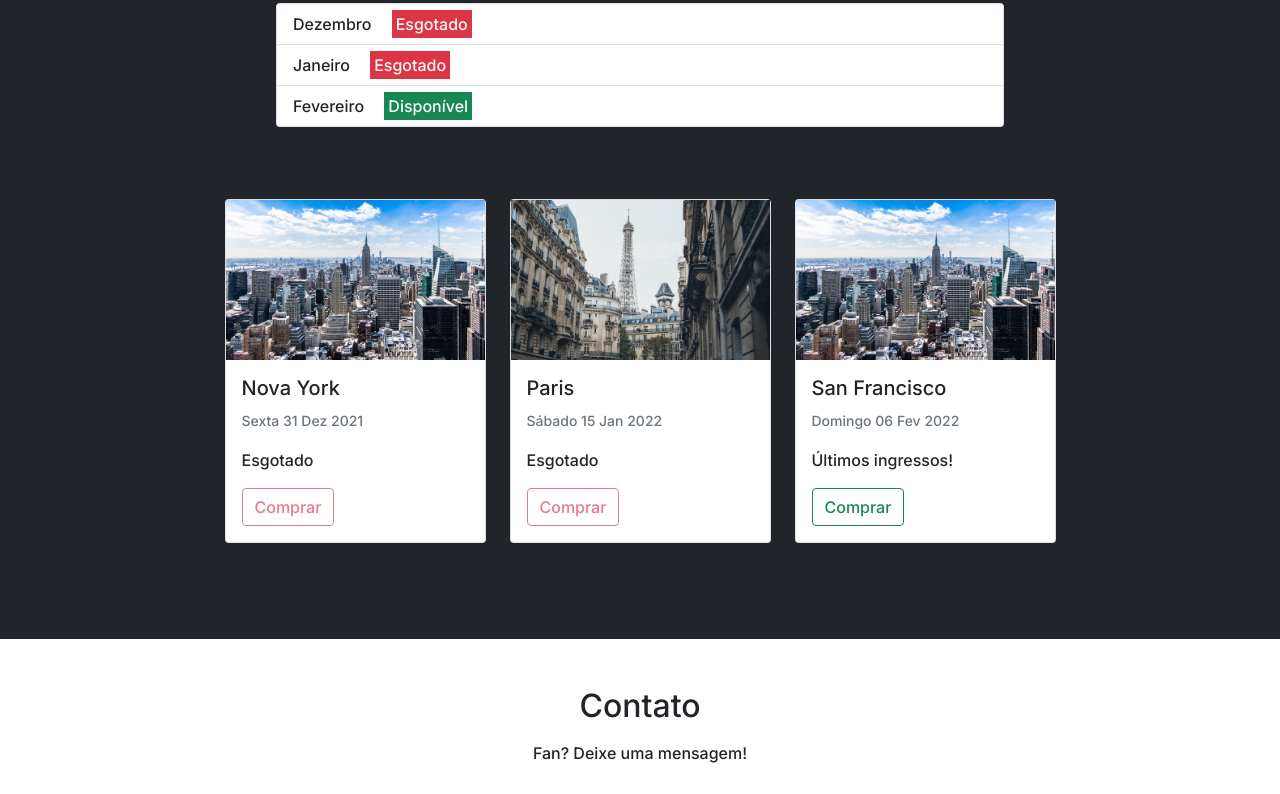
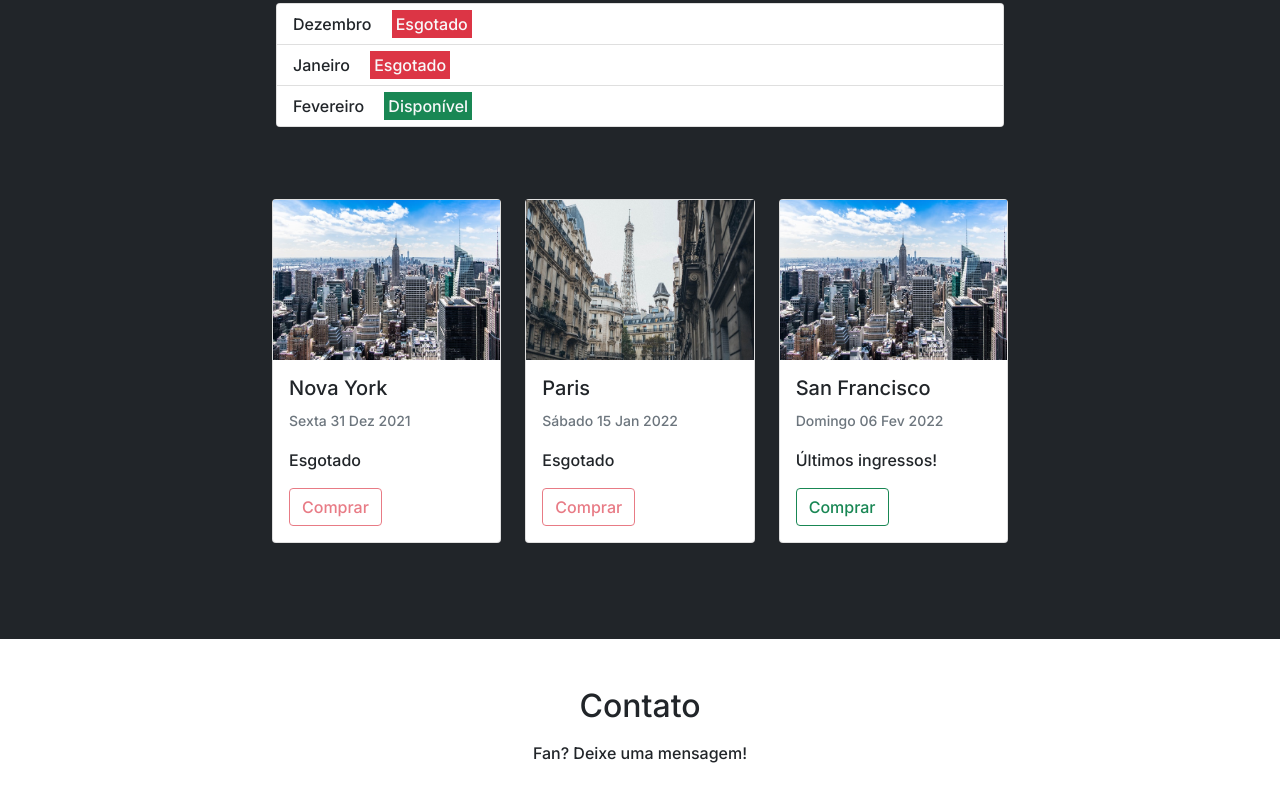
Before and after one commit to William-AViana/bootstrap, a plain HTML site: page index.html in a window 1280 px wide. Shown: the part 1366-2160 px from the top of the page. Drawn offline with Linux system fonts and the light colour scheme.

Commit message:
add new site name and adjusting layout

```diff
--- a/index.html
+++ b/index.html
@@ -5,7 +5,7 @@
   <meta charset="UTF-8">
   <meta http-equiv="X-UA-Compatible" content="IE=edge">
   <meta name="viewport" content="width=device-width, initial-scale=1.0">
-  <title>Site Banda Show</title>
+  <title>Site Banda do William</title>
   <link rel="stylesheet" href="bootstrap/css/bootstrap.min.css">
   <link rel="stylesheet" href="./css/style.css">
   <link rel="preconnect" href="https://fonts.googleapis.com">
@@ -102,9 +102,11 @@
       </div>
 
       <br>
-
-      <div class="row justify-content-center py-5">
-        <div class="col-12 col-md-3 mb-3 mb-md-0">
+      <!--  -->
+      <div class="row justify-content-center py-5" teste>
+        <div class="col-12 col-md-8">
+          <div class="row">
+            <div class="col-12 col-md-4">
               <div class="card-group">
                 <div class="card">
                   <img src="./assets/img/novayork.jpg" alt="" class="img-local">
@@ -118,7 +120,7 @@
               </div>
             </div>
 
-        <div class="col-12 col-md-3 mb-3 mb-md-0">
+            <div class="col-12 col-md-4">
               <div class="card-group">
                 <div class="card">
                   <img src="./assets/img/paris.jpg" alt="" class="img-local">
@@ -132,7 +134,7 @@
               </div>
             </div>
 
-        <div class="col-12 col-md-3 mb-3 mb-md-0">
+            <div class="col-12 col-md-4">
               <div class="card-group">
                 <div class="card">
                   <img src="./assets/img/novayork.jpg" alt="" class="img-local">
@@ -147,6 +149,8 @@
             </div>
           </div>
         </div>
+      </div>
+    </div>
   </section>
 
   <section id="contact">
@@ -154,7 +158,7 @@
       <div class="row justify-content-center">
         <div class="col-12">
           <h2 class="text-center mb-3">Contato</h2>
-          <p class="text-center mb-3">Fan? Deixe uma mensagem! </p>
+          <p class="text-center mb-3">Fan? Deixe uma mensagem!</p>
         </div>
       </div>
 
```
Lines whose indentation alone changed are shown as unchanged.
